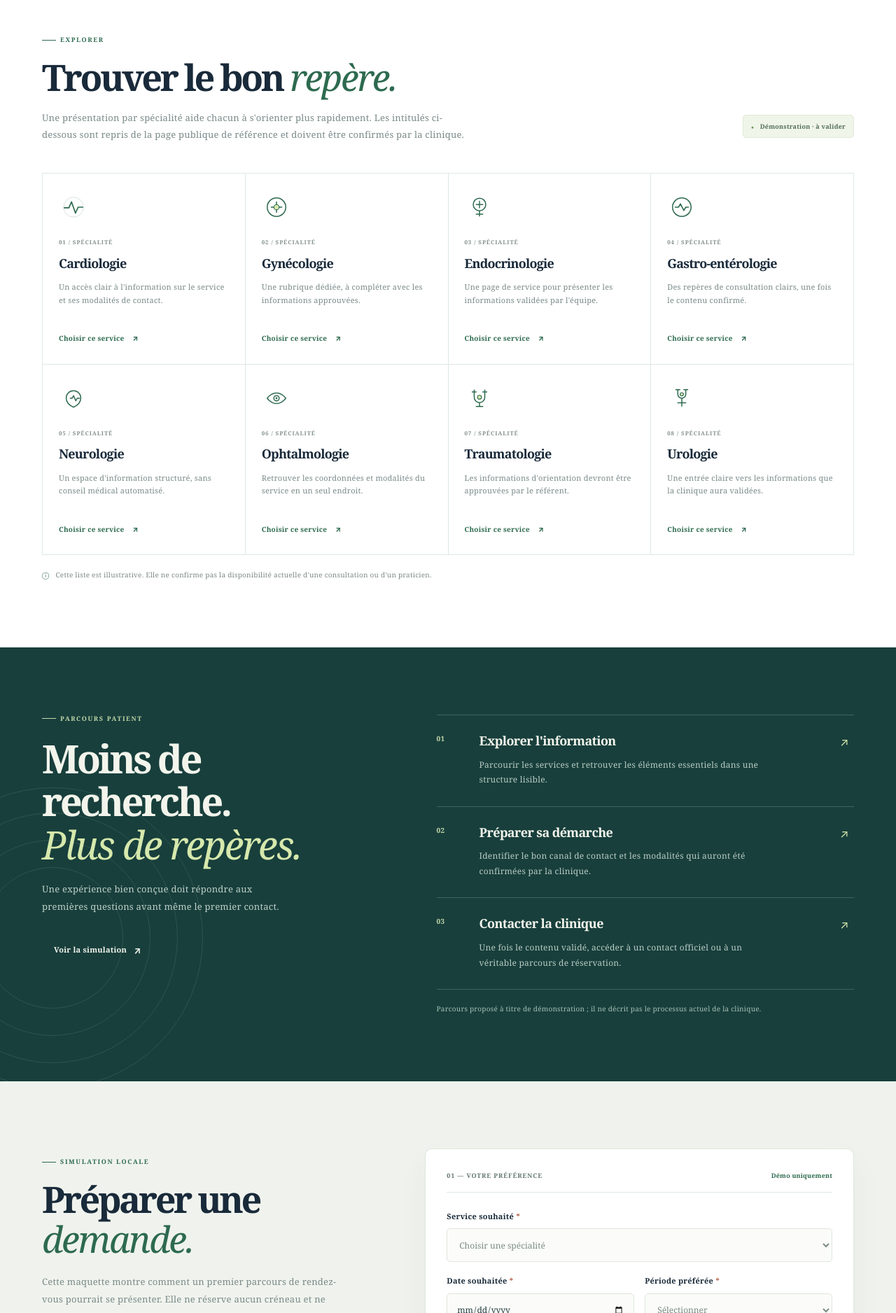
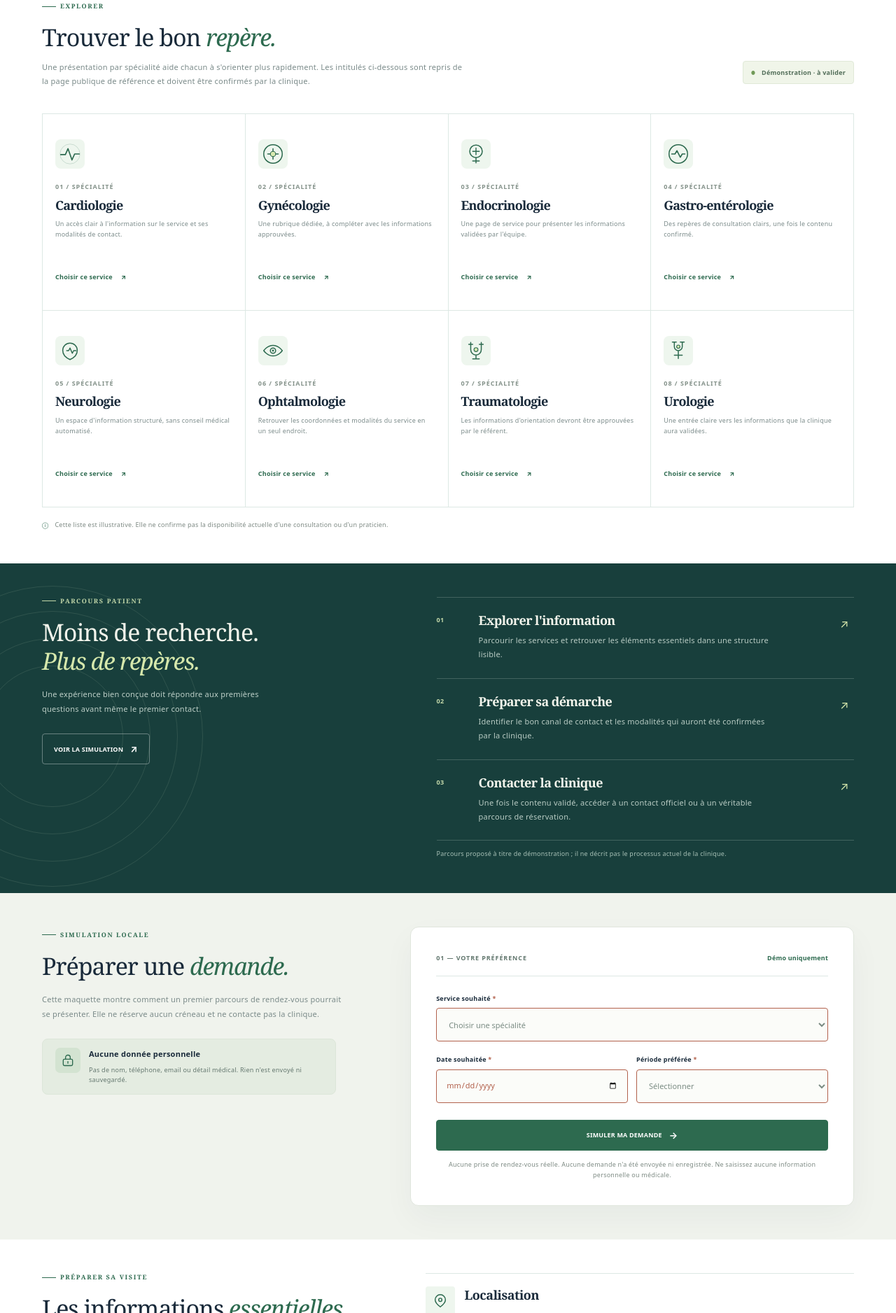
Before and after one commit to sudomarc/health-web, a website with bundled scripts: page index.html in a window 1280 px wide. Shown: the part 924-2800 px from the top of the page at 70% size. Built offline with nearby package versions, Linux system fonts and the light colour scheme.

Commit message:
feat: système de design, correction variables CSS et tests navigation
- Définir les variables CSS manquantes (--paper, --lime, --mint) dans :root
- Ajouter un système de tokens de design (typographie, espacement, rayons, ombres)
- Passer le corps de texte en sans-serif pour la lisibilité, titres en serif
- Améliorer les états bouton (hover, active, focus-visible, disabled)
- Améliorer les états champs de formulaire (focus, invalide, disabled)
- Remplacer les valeurs en dur par les tokens de design dans tous les composants
- Supprimer la déclaration dupliquée de .skip-link
- Ajouter des tests CSS (variables déclarées, aucune variable indéfinie)
- Ajouter des tests de navigation (menu toggle, touche Échap)
- Mettre à jour la roadmap (fondation technique confirmée, nouvelles tâches prototype)

```diff
--- a/styles.css
+++ b/styles.css
@@ -9,7 +9,32 @@
   --line: #dde8e4;
   --sand: #f5f0e8;
   --white: #fff;
+  --paper: #fbfcf9;     /* Fond de page, hors blanc pur pour la lecture */
+  --lime: #7fb069;      /* Accent léger du bandeau prototype */
+  --mint: #eef6ee;      /* Fond léger des icônes pratiques */
   --shadow: 0 20px 60px rgba(25, 42, 58, .08);
+  /* Échelle typographique */
+  --fs-xs: 9px;
+  --fs-sm: 11px;
+  --fs-base: 16px;
+  --fs-lg: 18px;
+  --fs-xl: 24px;
+  --fs-2xl: 34px;
+  --fs-3xl: 46px;
+  /* Échelle d'espacement */
+  --space-1: 6px;
+  --space-2: 12px;
+  --space-3: 18px;
+  --space-4: 24px;
+  --space-5: 36px;
+  --space-6: 48px;
+  /* Rayons et bordures */
+  --radius-sm: 4px;
+  --radius-md: 8px;
+  --radius-lg: 12px;
+  /* Ombre élévation */
+  --shadow-soft: 0 8px 24px rgba(25, 42, 58, .06);
+  --shadow-card: 0 18px 45px rgba(25, 52, 58, .045);
   font-family: "Georgia", "Baskerville", "Times New Roman", serif, ui-serif, system-ui, -apple-system, BlinkMacSystemFont, "Segoe UI", sans-serif;
   font-synthesis: none;
   text-rendering: optimizeLegibility;
@@ -21,20 +46,21 @@
 }
 * { box-sizing: border-box; }
 html { min-width: 320px; background: var(--paper); }
-body { margin: 0; color: var(--ink); background: var(--paper); font-size: 16px; line-height: 1.7; }
+body { margin: 0; color: var(--ink); background: var(--paper); font-size: var(--fs-base); line-height: 1.7; font-family: system-ui, -apple-system, BlinkMacSystemFont, "Segoe UI", "Roboto", "Helvetica Neue", sans-serif; }
+h1, h2, h3, .brand-copy strong, .eyebrow { font-family: "Georgia", "Baskerville", "Times New Roman", serif, ui-serif, system-ui, -apple-system, BlinkMacSystemFont, "Segoe UI", sans-serif; }
 a { color: inherit; text-decoration: none; }
 button, input, select { font: inherit; }
 button, a, input, select { -webkit-tap-highlight-color: transparent; }
 button:focus-visible, a:focus-visible, input:focus-visible, select:focus-visible, summary:focus-visible { outline: 3px solid var(--green); outline-offset: 4px; }
 ::selection { color: var(--ink); background: var(--green-light); }
 .container { width: min(1160px, calc(100% - 48px)); margin-inline: auto; }
-.section-pad { padding-block: 96px; }
-.skip-link { position: absolute; z-index: 100; top: 8px; left: 8px; transform: translateY(-150%); padding: 10px 16px; color: white; background: var(--green-dark); border-radius: 8px; }
-.skip-link:focus { transform: translateY(0); }
-.prototype-notice { min-height: 35px; display: flex; align-items: center; justify-content: center; gap: 9px; padding: 6px 18px; background: #183c3a; color: #ecf3e8; text-align: center; font-size: 11px; letter-spacing: .025em; }
+.section-pad { padding-block: var(--space-6); }
+.prototype-notice { min-height: 35px; display: flex; align-items: center; justify-content: center; gap: 9px; padding: 6px 18px; background: #183c3a; color: #ecf3e8; text-align: center; font-size: var(--fs-xs); letter-spacing: .025em; }
 .prototype-notice strong { font-weight: 750; }
 .notice-dot { width: 6px; height: 6px; flex: 0 0 6px; background: var(--lime); border-radius: 99px; }
 .notice-separator { color: #8faea3; }
+.skip-link { position: absolute; z-index: 100; top: var(--space-1); left: var(--space-1); transform: translateY(-150%); padding: 10px 16px; color: white; background: var(--green-dark); border-radius: var(--radius-sm); }
+.skip-link:focus { transform: translateY(0); }
 .site-header { position: sticky; top: 0; z-index: 50; background: rgba(247, 248, 243, .94); backdrop-filter: blur(14px); border-bottom: 1px solid rgba(223, 229, 223, .86); }
 .nav-container { min-height: 86px; display: flex; align-items: center; justify-content: space-between; gap: 36px; }
 .brand { display: inline-flex; align-items: center; gap: 11px; min-width: 0; }
@@ -55,19 +81,26 @@ button:focus-visible, a:focus-visible, input:focus-visible, select:focus-visible
 .hero { position: relative; overflow: hidden; padding-top: 74px; padding-bottom: 36px; background: var(--paper); }
 .hero-grid { display: grid; grid-template-columns: 1.04fr .96fr; align-items: center; gap: 36px; min-height: 460px; }
 .hero-copy { position: relative; z-index: 2; max-width: 520px; padding-bottom: 16px; }
-.eyebrow { display: flex; align-items: center; gap: 6px; margin: 0 0 20px; color: var(--green); font-size: 9px; font-weight: 800; line-height: 1.3; letter-spacing: .18em; text-transform: uppercase; }
+.eyebrow { display: flex; align-items: center; gap: 6px; margin: 0 0 var(--space-3); color: var(--green); font-size: var(--fs-xs); font-weight: 800; line-height: 1.3; letter-spacing: .18em; text-transform: uppercase; }
 .eyebrow-line { width: 20px; height: 1px; background: currentColor; }
-.hero h1 { max-width: 520px; margin: 0; font-family: "Georgia", "Baskerville", "Times New Roman", serif; font-size: clamp(42px, 5.5vw, 68px); font-weight: 550; line-height: 1.1; letter-spacing: -.05em; }
+.hero h1 { max-width: 520px; margin: 0; font-family: "Georgia", "Baskerville", "Times New Roman", serif; font-size: clamp(var(--fs-2xl), 5.5vw, var(--fs-3xl)); font-weight: 550; line-height: 1.1; letter-spacing: -.05em; }
 h1 em, h2 em { color: var(--green); font-family: "Georgia", "Times New Roman", serif; font-weight: 400; letter-spacing: -.04em; }
-.hero-intro { max-width: 440px; margin: 20px 0 24px; color: var(--ink-soft); font-size: 15px; line-height: 1.7; }
+.hero-intro { max-width: 440px; margin: var(--space-2) 0 var(--space-4); color: var(--ink-soft); font-size: var(--fs-lg); line-height: 1.7; }
 .hero-actions { display: flex; flex-wrap: wrap; align-items: center; gap: 10px 18px; }
-.button { display: inline-flex; align-items: center; justify-content: center; gap: 10px; min-height: 44px; padding: 0 16px; border: 1px solid transparent; border-radius: 4px; font-size: 11px; font-weight: 700; cursor: pointer; transition: color .18s ease, background .18s ease, border-color .18s ease; }
+.button { display: inline-flex; align-items: center; justify-content: center; gap: 10px; min-height: 44px; padding: 0 16px; border: 1px solid transparent; border-radius: var(--radius-sm); font-size: var(--fs-xs); font-weight: 700; cursor: pointer; transition: color .18s ease, background .18s ease, border-color .18s ease, transform .1s ease; letter-spacing: .02em; text-transform: uppercase; }
 .button span { font-size: 13px; }
-.button:hover { transform: none; }
+.button:hover { transform: translateY(-1px); }
+.button:active { transform: translateY(0); }
+.button:focus-visible { outline: 3px solid var(--green); outline-offset: 4px; }
+.button:disabled { opacity: .55; cursor: not-allowed; transform: none; }
 .button-primary { color: white; background: var(--green); border-color: var(--green); }
 .button-primary:hover { background: var(--green-dark); border-color: var(--green-dark); }
+.button-primary:active { background: #1a4233; }
 .button-text { padding-inline: 0; color: var(--ink); background: transparent; border: 1px solid transparent; }
 .button-text:hover { color: var(--green); border-color: var(--green); }
+.button-light { color: white; background: transparent; border: 1px solid rgba(255,255,255,.35); }
+.button-light:hover { background: rgba(255,255,255,.12); border-color: rgba(255,255,255,.55); }
+.button-light:active { background: rgba(255,255,255,.06); }
 .hero-reassurance { display: flex; align-items: center; gap: 8px; margin-top: 32px; font-size: 9px; }
 .reassurance-icon { display: grid; place-items: center; width: 32px; height: 32px; flex: 0 0 32px; color: var(--green); background: var(--green-light); border-radius: 50%; }
 .reassurance-icon svg { width: 18px; height: 18px; }
@@ -114,104 +147,108 @@ h1 em, h2 em { color: var(--green); font-family: "Georgia", "Times New Roman", s
 .strip-note { color: #75877a; font-size: 9px; font-weight: 800; letter-spacing: .12em; }
 
 .services { background: #fff; }
-.section-heading { margin-bottom: 43px; }
+h2 { margin: 0; font-size: clamp(var(--fs-xl), 4.1vw, var(--fs-2xl)); font-weight: 550; line-height: 1.2; letter-spacing: -.03em; }
+h3 { font-size: var(--fs-lg); font-weight: 700; line-height: 1.4; margin: 0 0 var(--space-1); }
+.section-heading { margin-bottom: var(--space-5); }
 .heading-with-side { display: flex; align-items: end; justify-content: space-between; gap: 40px; }
-.section-heading .eyebrow, .practical .eyebrow { margin-bottom: 18px; }
-h2 { margin: 0; font-size: clamp(36px, 4.1vw, 52px); font-weight: 620; line-height: 1.1; letter-spacing: -.065em; }
-.section-intro { max-width: 610px; margin: 18px 0 0; color: var(--muted); font-size: 13px; line-height: 1.85; }
-.content-status { flex: 0 0 auto; margin-bottom: 7px; padding: 8px 11px; color: #526e59; background: #f0f5e9; border: 1px solid #e0e9d8; border-radius: 5px; font-size: 9px; font-weight: 800; letter-spacing: .025em; }
+.section-heading .eyebrow, .practical .eyebrow { margin-bottom: var(--space-3); }
+.section-intro { max-width: 610px; margin: var(--space-2) 0 0; color: var(--muted); font-size: var(--fs-sm); line-height: 1.85; }
+.content-status { flex: 0 0 auto; margin-bottom: var(--space-1); padding: 8px 11px; color: #526e59; background: #f0f5e9; border: 1px solid #e0e9d8; border-radius: var(--radius-sm); font-size: var(--fs-xs); font-weight: 800; letter-spacing: .025em; }
 .content-status span { margin-right: 6px; color: #719a58; font-size: 7px; }
 .service-grid { display: grid; grid-template-columns: repeat(4, minmax(0, 1fr)); border-top: 1px solid var(--line); border-left: 1px solid var(--line); }
-.service-item { min-height: 268px; padding: 27px 23px 24px; border-right: 1px solid var(--line); border-bottom: 1px solid var(--line); transition: background .2s ease; }
-.service-item:hover { background: #fbfcf8; }
-.service-icon { display: grid; place-items: center; width: 42px; height: 42px; margin-bottom: 22px; color: var(--green); background: var(--mint); border-radius: 10px; }
+.service-item { min-height: 268px; padding: var(--space-5) var(--space-3); border-right: 1px solid var(--line); border-bottom: 1px solid var(--line); transition: border-color .18s ease, box-shadow .18s ease; }
+.service-item:hover { border-color: var(--green); box-shadow: var(--shadow-soft); background: var(--white); }
+.service-icon { display: grid; place-items: center; width: 42px; height: 42px; margin-bottom: var(--space-3); color: var(--green); background: var(--mint); border-radius: var(--radius-md); }
 .service-icon svg { width: 34px; height: 34px; }
-.service-number { margin: 0 0 8px; color: #84928a; font-size: 8px; font-weight: 800; letter-spacing: .11em; }
-.service-item h3 { margin: 0 0 10px; font-size: 18px; font-weight: 680; letter-spacing: -.045em; }
-.service-item > p:not(.service-number) { min-height: 58px; margin: 0; color: var(--muted); font-size: 11px; line-height: 1.7; }
-.service-link { display: inline-flex; align-items: center; gap: 12px; margin-top: 16px; color: var(--green); font-size: 10px; font-weight: 800; }
+.service-number { margin: 0 0 var(--space-1); color: #84928a; font-size: var(--fs-xs); font-weight: 800; letter-spacing: .11em; }
+.service-item h3 { margin: 0 0 var(--space-1); font-size: var(--fs-lg); font-weight: 680; letter-spacing: -.045em; }
+.service-item > p:not(.service-number) { min-height: 58px; margin: 0; color: var(--muted); font-size: var(--fs-xs); line-height: 1.7; }
+.service-link { display: inline-flex; align-items: center; gap: 12px; margin-top: var(--space-3); color: var(--green); font-size: var(--fs-xs); font-weight: 800; }
 .service-link span { transition: transform .18s ease; }
 .service-link:hover span { transform: translate(2px, -2px); }
-.section-footnote { display: flex; align-items: flex-start; gap: 9px; margin: 20px 0 0; color: #7d8983; font-size: 10px; line-height: 1.6; }
+.section-footnote { display: flex; align-items: flex-start; gap: 9px; margin: var(--space-3) 0 0; color: #7d8983; font-size: var(--fs-xs); line-height: 1.6; }
 .section-footnote span { color: var(--green); }
 
 .patient-path { overflow: hidden; color: #f3f5ec; background: #183f3c; }
 .path-grid { display: grid; grid-template-columns: .88fr 1.12fr; gap: 95px; }
 .eyebrow-light { color: #c3d8aa; }
 .path-heading { position: relative; align-self: start; }
-.path-heading h2 { position: relative; z-index: 1; font-size: clamp(38px, 4.4vw, 56px); }
+.path-heading h2 { position: relative; z-index: 1; font-size: clamp(var(--fs-xl), 4.4vw, var(--fs-2xl)); }
 .path-heading h2 em, .closing-cta h2 em { color: #d6e8ac; }
-.path-heading > p:not(.eyebrow) { position: relative; z-index: 1; max-width: 350px; margin: 21px 0 28px; color: #bed0c8; font-size: 13px; line-height: 1.9; }
+.path-heading > p:not(.eyebrow) { position: relative; z-index: 1; max-width: 350px; margin: var(--space-3) 0 var(--space-4); color: #bed0c8; font-size: var(--fs-sm); line-height: 1.9; }
 .path-decor { position: absolute; z-index: 0; bottom: -175px; left: -200px; width: 430px; height: 430px; border: 1px solid rgba(208, 228, 198, .12); border-radius: 50%; }
 .path-decor span { position: absolute; inset: 35px; border: 1px solid rgba(208, 228, 198, .12); border-radius: 50%; }
 .path-decor span:nth-child(2) { inset: 74px; }
 .path-decor span:nth-child(3) { inset: 113px; }
 .path-steps { border-top: 1px solid rgba(233, 243, 227, .2); }
-.path-step { display: grid; grid-template-columns: 42px 1fr 20px; align-items: start; gap: 19px; padding: 25px 0 27px; border-bottom: 1px solid rgba(233, 243, 227, .2); }
-.step-number { color: #c3d8aa; font-size: 10px; font-weight: 800; }
-.path-step h3 { margin: -4px 0 8px; font-size: 18px; font-weight: 640; letter-spacing: -.035em; }
-.path-step p { max-width: 430px; margin: 0; color: #b9ccc4; font-size: 12px; line-height: 1.8; }
+.path-step { display: grid; grid-template-columns: 42px 1fr 20px; align-items: start; gap: var(--space-3); padding-block: var(--space-4); border-bottom: 1px solid rgba(233, 243, 227, .2); }
+.step-number { color: #c3d8aa; font-size: var(--fs-xs); font-weight: 800; }
+.path-step h3 { margin: -4px 0 var(--space-1); font-size: var(--fs-lg); font-weight: 640; letter-spacing: -.035em; }
+.path-step p { max-width: 430px; margin: 0; color: #b9ccc4; font-size: var(--fs-sm); line-height: 1.8; }
 .step-symbol { color: #d7e8ad; font-size: 16px; }
-.path-disclaimer { margin: 19px 0 0; color: #a8c1b7; font-size: 10px; line-height: 1.6; }
+.path-disclaimer { margin: var(--space-2) 0 0; color: #a8c1b7; font-size: var(--fs-xs); line-height: 1.6; }
 
 .request-section { background: #f0f3ed; }
-.request-grid { display: grid; grid-template-columns: .86fr 1.14fr; align-items: start; gap: 85px; }
-.request-copy { padding-top: 13px; }
-.request-copy .eyebrow { margin-bottom: 18px; }
+.request-grid { display: grid; grid-template-columns: .86fr 1.14fr; align-items: start; gap: var(--space-6); }
+.request-copy { padding-top: var(--space-1); }
+.request-copy .eyebrow { margin-bottom: var(--space-3); }
 .request-copy h2 { max-width: 425px; }
-.request-copy > p:not(.eyebrow) { max-width: 430px; margin: 21px 0 27px; color: var(--muted); font-size: 13px; line-height: 1.9; }
-.privacy-note { display: flex; gap: 13px; max-width: 420px; padding: 17px 18px; background: #e4ece1; border: 1px solid #dce6d9; border-radius: 8px; }
+.request-copy > p:not(.eyebrow) { max-width: 430px; margin: var(--space-3) 0 var(--space-4); color: var(--muted); font-size: var(--fs-sm); line-height: 1.9; }
+.privacy-note { display: flex; gap: var(--space-2); max-width: 420px; padding: var(--space-2) var(--space-3); background: #e4ece1; border: 1px solid #dce6d9; border-radius: var(--radius-md); }
 .privacy-icon { display: grid; place-items: center; width: 36px; height: 36px; flex: 0 0 36px; color: var(--green); background: #d3e3d1; border-radius: 7px; }
 .privacy-icon svg { width: 20px; height: 20px; }
 .privacy-note strong, .privacy-note small { display: block; }
-.privacy-note strong { font-size: 12px; }
-.privacy-note small { margin-top: 4px; color: #64776f; font-size: 10px; line-height: 1.6; }
-.request-form { padding: 30px; background: #fff; border: 1px solid #e0e6dd; border-radius: 10px; box-shadow: 0 18px 45px rgba(25, 52, 58, .045); }
-.form-topline { display: flex; justify-content: space-between; gap: 12px; margin-bottom: 25px; padding-bottom: 15px; border-bottom: 1px solid var(--line); color: #62776e; font-size: 9px; font-weight: 800; letter-spacing: .1em; }
+.privacy-note strong { font-size: var(--fs-sm); }
+.privacy-note small { margin-top: var(--space-1); color: #64776f; font-size: var(--fs-xs); line-height: 1.6; }
+.request-form { padding: var(--space-5); background: #fff; border: 1px solid #e0e6dd; border-radius: var(--radius-lg); box-shadow: var(--shadow-card); }
+.form-topline { display: flex; justify-content: space-between; gap: var(--space-2); margin-bottom: var(--space-4); padding-bottom: var(--space-3); border-bottom: 1px solid var(--line); color: #62776e; font-size: var(--fs-xs); font-weight: 800; letter-spacing: .1em; }
 .form-topline span:last-child { color: var(--green); letter-spacing: .02em; }
-.field-group { display: grid; gap: 8px; margin-bottom: 18px; }
-.field-group label { color: var(--ink); font-size: 11px; font-weight: 750; }
+.field-group { display: grid; gap: var(--space-1); margin-bottom: var(--space-3); }
+.field-group label { color: var(--ink); font-size: var(--fs-xs); font-weight: 750; }
 .field-group label span { color: #b2614c; }
-.field-group input, .field-group select { width: 100%; min-width: 0; min-height: 48px; padding: 0 13px; color: #253e42; background: #fbfcf9; border: 1px solid #dfe6de; border-radius: 5px; font-size: 12px; }
-.field-group input:focus, .field-group select:focus { border-color: var(--green); outline-offset: 2px; }
+.field-group input, .field-group select { width: 100%; min-width: 0; min-height: 48px; padding: 0 13px; color: var(--ink); background: var(--paper); border: 1px solid var(--line); border-radius: var(--radius-sm); font-size: var(--fs-sm); transition: border-color .18s ease, box-shadow .18s ease; }
+.field-group input:focus, .field-group select:focus { border-color: var(--green); outline: none; box-shadow: 0 0 0 4px var(--green-light); }
+.field-group input:disabled, .field-group select:disabled { opacity: .6; cursor: not-allowed; background: #f0f3f1; }
+.field-group input:invalid, .field-group select:invalid { border-color: #b2614c; color: #b2614c; }
 .field-group select:invalid { color: #7b8c84; }
-.form-row { display: grid; grid-template-columns: 1fr 1fr; gap: 15px; }
-.form-submit { width: 100%; margin-top: 4px; }
-.form-legal { margin: 14px 0 0; color: #7e8b84; font-size: 9px; line-height: 1.7; text-align: center; }
-.form-status { margin-top: 17px; padding: 14px; color: #215344; background: #eef6e9; border: 1px solid #cfe3c8; border-radius: 6px; font-size: 12px; line-height: 1.7; }
+.field-group input[aria-invalid="true"], .field-group select[aria-invalid="true"] { border-color: #b2614c; }
+.form-row { display: grid; grid-template-columns: 1fr 1fr; gap: var(--space-2); }
+.form-submit { width: 100%; margin-top: var(--space-1); }
+.form-legal { margin: var(--space-2) 0 0; color: #7e8b84; font-size: var(--fs-xs); line-height: 1.7; text-align: center; }
+.form-status { margin-top: var(--space-3); padding: var(--space-2); color: #215344; background: #eef6e9; border: 1px solid #cfe3c8; border-radius: var(--radius-sm); font-size: var(--fs-sm); line-height: 1.7; }
 .form-status[hidden] { display: none; }
 
 .practical { background: #fff; }
-.practical-grid { display: grid; grid-template-columns: .9fr 1.1fr; gap: 88px; align-items: start; }
+.practical-grid { display: grid; grid-template-columns: .9fr 1.1fr; gap: var(--space-6); align-items: start; }
 .practical .section-intro { max-width: 395px; }
 .practical-list { border-top: 1px solid var(--line); }
-.practical-item { display: grid; grid-template-columns: 43px 1fr; gap: 16px; padding: 22px 0; border-bottom: 1px solid var(--line); }
-.practical-icon { display: grid; place-items: center; width: 42px; height: 42px; color: var(--green); background: var(--mint); border-radius: 7px; }
+.practical-item { display: grid; grid-template-columns: 43px 1fr; gap: var(--space-2); padding-block: var(--space-3); border-bottom: 1px solid var(--line); }
+.practical-icon { display: grid; place-items: center; width: 42px; height: 42px; color: var(--green); background: var(--mint); border-radius: var(--radius-sm); }
 .practical-icon svg { width: 22px; height: 22px; }
-.practical-item h3 { margin: 0 0 5px; font-size: 15px; font-weight: 720; letter-spacing: -.025em; }
-.practical-item p { max-width: 430px; margin: 0; color: var(--muted); font-size: 11px; line-height: 1.75; }
-.validation-tag { display: inline-flex; margin-top: 10px; padding: 4px 7px; color: #6c6c49; background: #f7f3df; border: 1px solid #ede6c5; border-radius: 3px; font-size: 8px; font-weight: 800; letter-spacing: .035em; }
-.practical-bottom { display: flex; align-items: flex-start; gap: 12px; max-width: 1160px; margin-top: 36px; padding: 18px 20px; background: #f4f6ef; border-left: 3px solid #b7cf95; }
-.practical-bottom-mark { display: grid; flex: 0 0 20px; place-items: center; width: 20px; height: 20px; color: var(--green); border: 1px solid #a9c49e; border-radius: 50%; font-family: Georgia, serif; font-size: 12px; font-style: italic; }
-.practical-bottom p { margin: 0; color: #667972; font-size: 10px; line-height: 1.75; }
+.practical-item h3 { margin: 0 0 var(--space-1); font-size: var(--fs-lg); font-weight: 720; letter-spacing: -.025em; }
+.practical-item p { max-width: 430px; margin: 0; color: var(--muted); font-size: var(--fs-sm); line-height: 1.75; }
+.validation-tag { display: inline-flex; margin-top: var(--space-1); padding: 4px 7px; color: #6c6c49; background: #f7f3df; border: 1px solid #ede6c5; border-radius: var(--radius-sm); font-size: var(--fs-xs); font-weight: 800; letter-spacing: .035em; }
+.practical-bottom { display: flex; align-items: flex-start; gap: var(--space-2); max-width: 1160px; margin-top: var(--space-4); padding: var(--space-2) var(--space-3); background: #f4f6ef; border-left: 3px solid #b7cf95; }
+.practical-bottom-mark { display: grid; flex: 0 0 20px; place-items: center; width: 20px; height: 20px; color: var(--green); border: 1px solid #a9c49e; border-radius: 50%; font-family: Georgia, serif; font-size: var(--fs-sm); font-style: italic; }
+.practical-bottom p { margin: 0; color: #667972; font-size: var(--fs-xs); line-height: 1.75; }
 
-.closing-cta { padding-block: 73px; color: #f5f7f0; background: #215c51; }
-.closing-inner { display: grid; grid-template-columns: 1.2fr .75fr auto; align-items: center; gap: 52px; }
-.closing-cta .eyebrow { margin-bottom: 16px; color: #cee0b3; }
-.closing-cta h2 { font-size: clamp(29px, 3.1vw, 40px); }
-.closing-inner > p { margin: 0; color: #d2e1d9; font-size: 12px; line-height: 1.8; }
+.closing-cta { padding-block: var(--space-6); color: #f5f7f0; background: #215c51; }
+.closing-inner { display: grid; grid-template-columns: 1.2fr .75fr auto; align-items: center; gap: var(--space-5); }
+.closing-cta .eyebrow { margin-bottom: var(--space-3); color: #cee0b3; }
+.closing-cta h2 { font-size: clamp(var(--fs-xl), 3.1vw, var(--fs-2xl)); }
+.closing-inner > p { margin: 0; color: #d2e1d9; font-size: var(--fs-sm); line-height: 1.8; }
 
 .site-footer { color: #e2e9df; background: #143431; }
-.footer-main { display: grid; grid-template-columns: 1fr 1fr 1fr; align-items: start; gap: 45px; padding-block: 47px 40px; }
+.footer-main { display: grid; grid-template-columns: 1fr 1fr 1fr; align-items: start; gap: var(--space-5); padding-block: var(--space-5) var(--space-4); }
 .footer-brand { color: white; }
 .footer-brand .brand-symbol { color: #cde2ad; }
 .footer-brand .brand-copy > span { color: #b2c8bc; }
 .footer-brand .brand-copy i { color: #d0e2b4; }
-.footer-summary { max-width: 330px; margin: 0; color: #b9cbc1; font-size: 11px; line-height: 1.8; }
-.footer-nav { display: grid; grid-template-columns: 1fr 1fr; gap: 13px 18px; }
-.footer-nav a { color: #e0e9e1; font-size: 10px; transition: color .18s ease; }
+.footer-summary { max-width: 330px; margin: 0; color: #b9cbc1; font-size: var(--fs-xs); line-height: 1.8; }
+.footer-nav { display: grid; grid-template-columns: 1fr 1fr; gap: var(--space-1) var(--space-2); }
+.footer-nav a { color: #e0e9e1; font-size: var(--fs-xs); transition: color .18s ease; }
 .footer-nav a:hover { color: #d3e7ae; }
-.footer-bottom { display: flex; justify-content: space-between; align-items: center; gap: 20px; padding-block: 17px 21px; color: #9db4a8; border-top: 1px solid rgba(226, 233, 223, .15); font-size: 9px; line-height: 1.6; }
+.footer-bottom { display: flex; justify-content: space-between; align-items: center; gap: var(--space-2); padding-block: var(--space-2) var(--space-3); color: #9db4a8; border-top: 1px solid rgba(226, 233, 223, .15); font-size: var(--fs-xs); line-height: 1.6; }
 
 @media (min-width: 1440px) {
   .hero { padding-top: 95px; }
```
Also changed, not shown: ROADMAP.md (+6 -1 lines), test/service-consistency.test.mjs (+55 -0 lines).
